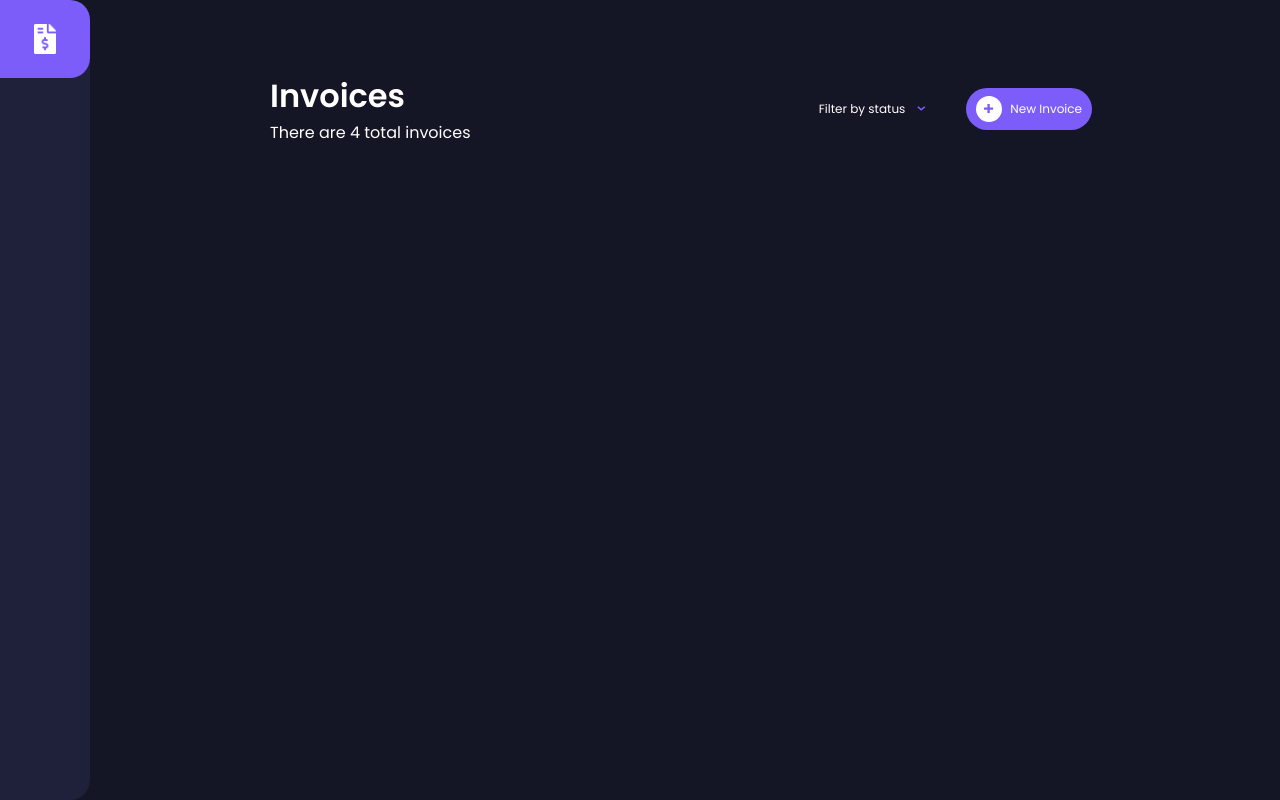
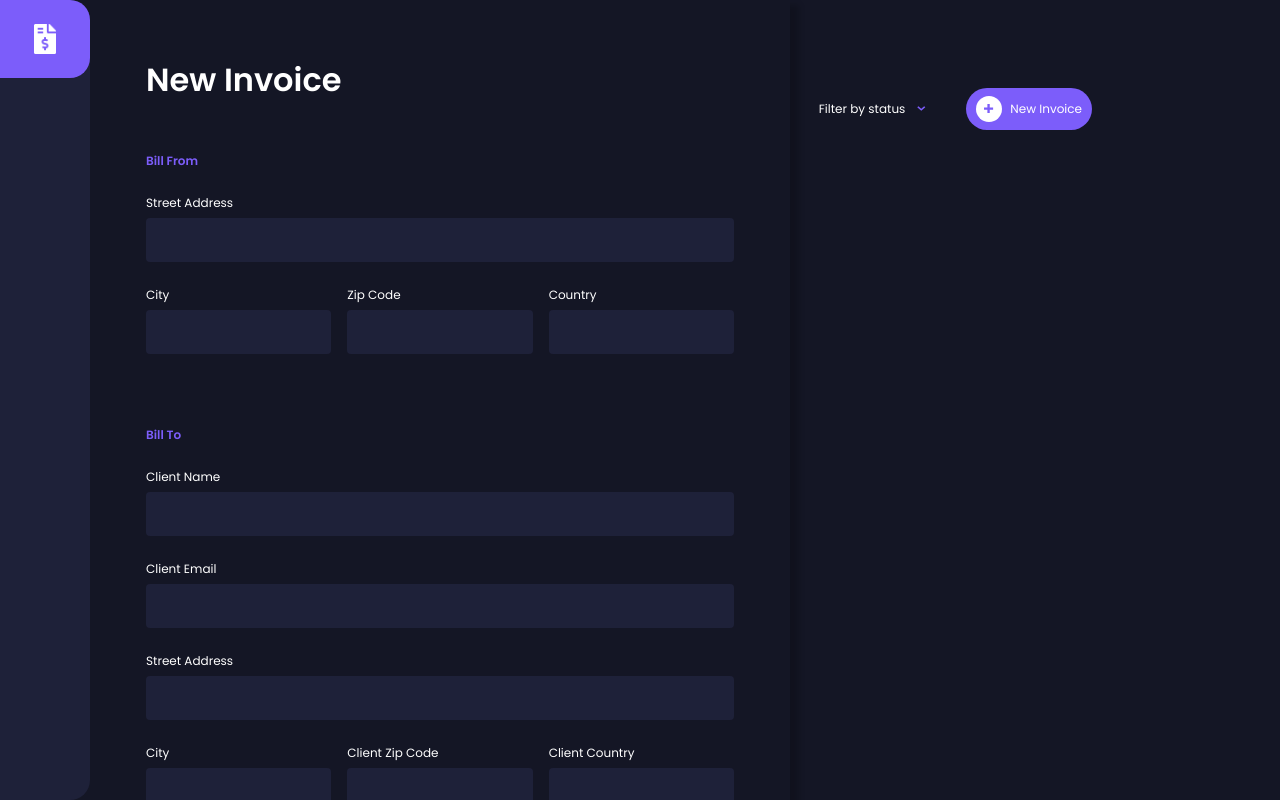
Before and after one commit to alexandre-soares/pay-for-it, a Vue app: page / in a window 1280 px wide. Built offline with nearby package versions, Linux system fonts and the light colour scheme.

Commit message:
creating invoice-modal component

```diff
--- a/src/App.vue
+++ b/src/App.vue
@@ -3,6 +3,7 @@
     <div v-if="!mobile" class="app flex flex-column">
       <Navigation />
       <div class="app-content flex flex-column">
+        <Invoice-modal />
         <router-view />
       </div>
     </div>
@@ -14,6 +15,7 @@
 </template>
 
 <script>
+import InvoiceModal from "./components/InvoiceModal.vue";
 import Navigation from "./components/Navigation.vue";
 export default {
   data() {
@@ -21,7 +23,7 @@ export default {
       mobile: null,
     };
   },
-  components: { Navigation },
+  components: { Navigation, InvoiceModal },
   methods: {
     checkScreenSize() {
       const windowWidth = window.innerWidth;
--- /dev/null
+++ b/src/components/InvoiceModal.vue
@@ -0,0 +1,387 @@
+<template>
+  <div
+    class="invoice-wrap flex flex-column"
+    @click="checkClick"
+    ref="invoice-wrap"
+  >
+    <form @submit.prevent="submitForm" class="invoice-content">
+      <h1>New Invoice</h1>
+
+      <!-- Bill From -->
+      <div class="bill-from flex flex-column">
+        <h4>Bill From</h4>
+        <div class="input flex flex-column">
+          <label for="billerStreetAddress">Street Address</label>
+          <input
+            type="text"
+            id="billerStreetAddress"
+            v-model="billerStreetAddress"
+            required
+          />
+        </div>
+        <div class="location-details flex">
+          <div class="input flex flex-column">
+            <label for="billerCity">City</label>
+            <input type="text" id="billerCity" v-model="billerCity" required />
+          </div>
+          <div class="input flex flex-column">
+            <label for="billerZipCode">Zip Code</label>
+            <input
+              type="text"
+              id="billerZipCode"
+              v-model="billerZipCode"
+              required
+            />
+          </div>
+          <div class="input flex flex-column">
+            <label for="billerCountry">Country</label>
+            <input
+              type="text"
+              id="billerCountry"
+              v-model="billerCountry"
+              required
+            />
+          </div>
+        </div>
+      </div>
+
+      <!-- Bill To -->
+      <div class="bill-to flex flex-column">
+        <h4>Bill To</h4>
+        <div class="input flex flex-column">
+          <label for="clientName">Client Name</label>
+          <input type="text" id="clientName" v-model="clientName" required />
+        </div>
+        <div class="input flex flex-column">
+          <label for="clientEmail">Client Email</label>
+          <input type="text" id="clientEmail" v-model="clientEmail" required />
+        </div>
+        <div class="input flex flex-column">
+          <label for="clientStreetAddress">Street Address</label>
+          <input
+            type="text"
+            id="clientStreetAddress"
+            v-model="clientStreetAddress"
+            required
+          />
+        </div>
+        <div class="location-details flex">
+          <div class="input flex flex-column">
+            <label for="clientCity">City</label>
+            <input type="text" id="clientCity" v-model="clientCity" required />
+          </div>
+          <div class="input flex flex-column">
+            <label for="clientZipCode">Client Zip Code</label>
+            <input
+              type="text"
+              id="clientZipCode"
+              v-model="clientZipCode"
+              required
+            />
+          </div>
+          <div class="input flex flex-column">
+            <label for="clientCountry">Client Country</label>
+            <input
+              type="text"
+              id="clientCountry"
+              v-model="clientCountry"
+              required
+            />
+          </div>
+        </div>
+      </div>
+
+      <!-- Invoice Work Details -->
+      <div class="invoice-work flex flex-column">
+        <div class="payment flex">
+          <div class="input flex flex-column">
+            <label for="invoiceDate">Invoice Date</label>
+            <input
+              type="text"
+              id="invoiceDate"
+              v-model="invoiceDate"
+              disabled
+            />
+          </div>
+          <div class="input flex flex-column">
+            <label for="paymentDueDate">Payment Due</label>
+            <input
+              type="text"
+              id="paymentDueDate"
+              v-model="paymentDueDate"
+              disabled
+            />
+          </div>
+        </div>
+        <div class="input flex flex-column">
+          <label for="paymentTerms">Payment Terms</label>
+          <select id="paymentTerms" v-model="paymentTerms" required>
+            <option value="30">Net 30 Days</option>
+            <option value="60">Net 60 Days</option>
+          </select>
+        </div>
+        <div class="input flex flex-column">
+          <label for="productDescription">Product Description</label>
+          <input
+            type="text"
+            id="productDescription"
+            v-model="productDescription"
+            required
+          />
+        </div>
+        <div class="work-items">
+          <h3>Item List</h3>
+          <table class="item-list">
+            <tr class="table-heading flex">
+              <th class="item-name">Item Name</th>
+              <th class="qty">Qty</th>
+              <th class="price">Price</th>
+              <th class="total">Total</th>
+            </tr>
+            <tr
+              class="table-items flex"
+              v-for="(item, index) in invoiceItemList"
+              :key="index"
+            >
+              <td class="item-name">
+                <input type="text" v-model="item.itemName" />
+              </td>
+              <td class="qty"><input type="number" v-model="item.qty" /></td>
+              <td class="price">
+                <input type="number" v-model="item.price" />
+              </td>
+              <td class="total flex">
+                ${{ (item.total = item.qty * item.price) }}
+              </td>
+              <img
+                src="@/assets/icon-delete.svg"
+                alt="icon"
+                @click="deleteInvoiceItem(item.id)"
+              />
+            </tr>
+          </table>
+
+          <div @click="addNewInvoice" class="flex button">
+            <img src="@/assets/icon-plus.svg" alt="icon" />
+            Add new Item
+          </div>
+        </div>
+      </div>
+
+      <!-- Save/Exit -->
+      <div class="save flex">
+        <div class="left">
+          <button class="red" @click="closeInvoice">Cancel</button>
+        </div>
+        <div class="right">
+          <button class="dark-purple" @click="saveDraft">Save Draft</button>
+          <button class="purple" @click="publishInvoice">Create Invoice</button>
+        </div>
+      </div>
+    </form>
+  </div>
+</template>
+
+<script>
+export default {
+  name: "InvoiceModal",
+  data() {
+    return {
+      billerStreetAddress: null,
+      billerCity: null,
+      billerZipCode: null,
+      billerCountry: null,
+      clientName: null,
+      clientEmail: null,
+      clientStreetAddress: null,
+      clientCity: null,
+      clientZipCode: null,
+      clientCountry: null,
+      invoiceDateUnix: null,
+      invoiceDate: null,
+      paymentTerms: null,
+      paymentDueDateUnix: null,
+      paymentDueDate: null,
+      productDescription: null,
+      invoicePending: null,
+      invoiceDraft: null,
+      invoiceItemList: [],
+      invoiceTotal: 0,
+    };
+  },
+};
+</script>
+
+<style lang="scss" scoped>
+.invoice-wrap {
+  position: fixed;
+  top: 0;
+  left: 0;
+  background-color: transparent;
+  width: 100%;
+  height: 100vh;
+  overflow: scroll;
+
+  @media (min-width: 900px) {
+    left: 90px;
+  }
+
+  .invoice-content {
+    position: relative;
+    padding: 56px;
+    max-width: 700px;
+    width: 100%;
+    background-color: #141625;
+    color: #fff;
+    box-shadow: 10px 4px 6px -1px rgba(0, 0, 0, 0.2),
+      0 2px 4px -1px rgba(0, 0, 0, 0.06);
+
+    h1 {
+      margin-bottom: 48px;
+      color: #fff;
+    }
+
+    h3 {
+      margin-bottom: 16px;
+      font-size: 18px;
+      color: #777f98;
+    }
+
+    h4 {
+      color: #7c5dfa;
+      font-size: 12px;
+      margin-bottom: 24px;
+    }
+
+    // Bill To / Bill From
+
+    .bill-to,
+    .bill-from {
+      margin-bottom: 48px;
+
+      .location-details {
+        gap: 16px;
+
+        div {
+          flex: 1;
+        }
+      }
+    }
+
+    // Invoice Work
+
+    .invoice-work {
+      .payment {
+        gap: 24px;
+
+        div {
+          flex: 1;
+        }
+      }
+
+      .work-items {
+        .item-list {
+          width: 100%;
+
+          // Item Table Styling
+          .table-heading,
+          .table.items {
+            gap: 16px;
+            font-size: 12px;
+
+            .item-name {
+              flex-basis: 50%;
+            }
+
+            .qty {
+              flex-basis: 10%;
+            }
+
+            .price {
+              flex-basis: 20%;
+            }
+
+            .total {
+              flex-basis: 20%;
+              align-self: center;
+            }
+          }
+
+          .table-heading {
+            margin-bottom: 16px;
+
+            th {
+              text-align: left;
+            }
+          }
+
+          .table-items {
+            position: relative;
+            margin-bottom: 24px;
+
+            img {
+              position: absolute;
+              top: 15px;
+              right: 0;
+              width: 12px;
+              height: 16px;
+            }
+          }
+        }
+
+        .button {
+          color: #fff;
+          background-color: #252945;
+          align-items: center;
+          justify-content: center;
+          width: 100%;
+
+          img {
+            margin-right: 4px;
+          }
+        }
+      }
+    }
+
+    .save {
+      margin-top: 60px;
+
+      div {
+        flex: 1;
+      }
+
+      .right {
+        display: flex;
+        justify-content: flex-end;
+
+        button:last-child {
+          margin-right: 0;
+        }
+      }
+    }
+  }
+
+  .input {
+    margin-bottom: 24px;
+  }
+
+  label {
+    font-size: 12px;
+    margin-bottom: 6px;
+  }
+
+  input,
+  select {
+    width: 100%;
+    background-color: #1e2139;
+    color: #fff;
+    border-radius: 4px;
+    padding: 12px 4px;
+    border: none;
+
+    &:focus {
+      outline: none;
+    }
+  }
+}
+</style>
--- a/src/views/Home.vue
+++ b/src/views/Home.vue
@@ -75,7 +75,7 @@ export default {
 
       .filter {
         position: relative;
-        cursor: pointer;
+        cursor: comm;
         margin-right: 40px;
 
         img {
```
